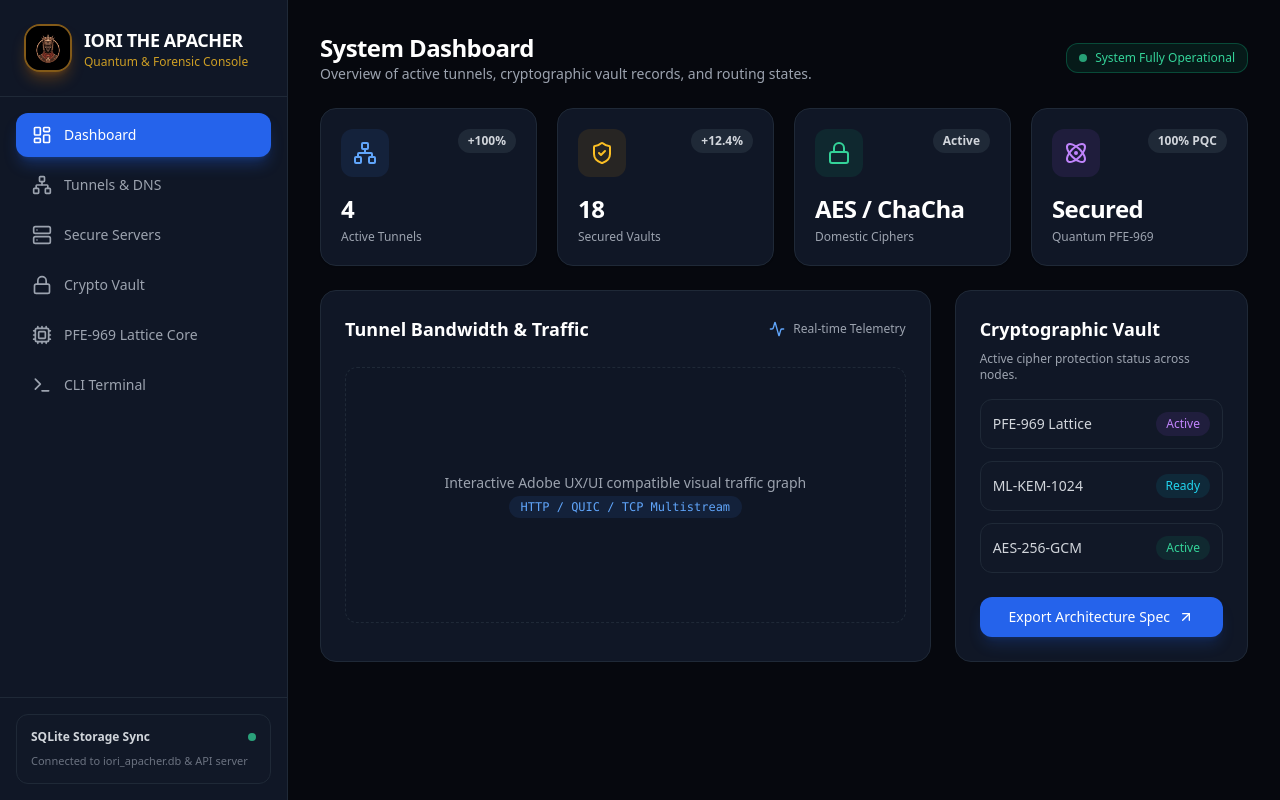
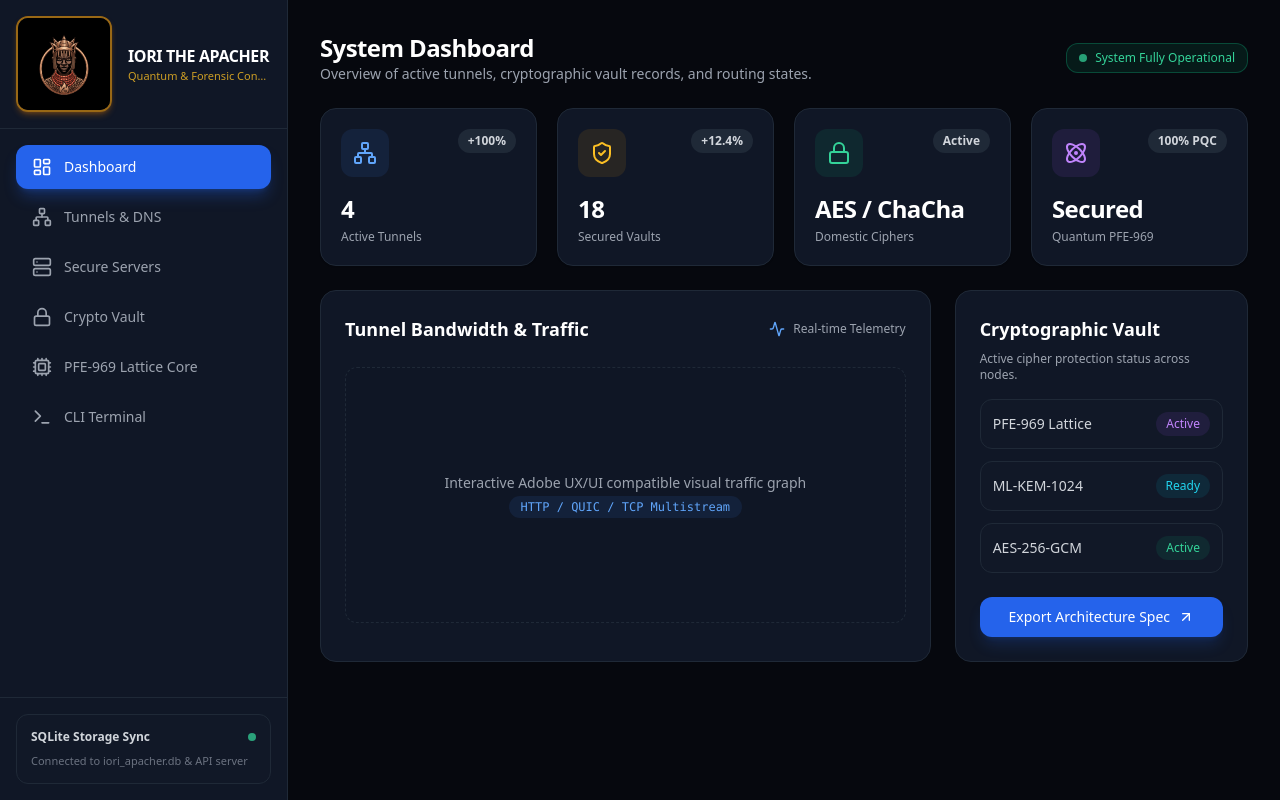
Before and after one commit to OllieTom8t0nxKrust/iori-the-apacher, a React (Vite) app in the folder frontend/: page / in a window 1280 px wide. Built offline with nearby package versions, Linux system fonts and the light colour scheme.

Commit message:
fix(frontend): adjust logo proportions and sidebar UI spacing

```diff
--- a/frontend/src/components/CabocloIoriLogo.tsx
+++ b/frontend/src/components/CabocloIoriLogo.tsx
@@ -33,12 +33,12 @@ export const CabocloIoriLogo: React.FC<{ collapsed?: boolean }> = ({ collapsed =
       )}
 
       {/* Logo Image Container */}
-      <div className={`relative w-12 h-12 rounded-2xl transition-all duration-700 flex items-center justify-center overflow-hidden border-2 ${
+      <div className={`relative ${collapsed ? 'w-14 h-14' : 'w-24 h-24'} rounded-xl transition-all duration-700 flex items-center justify-center overflow-hidden border-2 ${
         collapsed
-          ? 'bg-black border-white'
+          ? 'bg-black border-white shadow-md'
           : energized
-          ? 'border-cyan-400 shadow-[0_0_35px_rgba(6,182,212,0.9)] scale-110 brightness-125'
-          : 'border-amber-500/50 shadow-lg shadow-amber-600/30'
+          ? 'border-cyan-400 shadow-[0_0_35px_rgba(6,182,212,0.9)] scale-105 brightness-125'
+          : 'border-amber-500/60 shadow-md shadow-amber-600/30'
       }`}>
         {collapsed ? (
           <img
--- a/frontend/src/components/Sidebar.tsx
+++ b/frontend/src/components/Sidebar.tsx
@@ -20,14 +20,14 @@ export const Sidebar: React.FC<SidebarProps> = ({ activeTab, setActiveTab }) =>
 
   return (
     <aside className={`${collapsed ? 'w-20' : 'w-72'} bg-cardbase border-r border-gray-800 flex flex-col h-auto md:h-screen sticky top-0 transition-all duration-300`}>
-      <div className={`p-6 border-b border-gray-800 flex items-center ${collapsed ? 'justify-center' : 'space-x-3'}`}>
-        <button onClick={() => setCollapsed(!collapsed)} className="focus:outline-none">
+      <div className={`p-4 border-b border-gray-800 flex items-center ${collapsed ? 'justify-center p-2' : 'space-x-4'}`}>
+        <button onClick={() => setCollapsed(!collapsed)} className="focus:outline-none flex items-center justify-center shrink-0">
           <CabocloIoriLogo collapsed={collapsed} />
         </button>
         {!collapsed && (
-          <div>
-            <h1 className="font-bold text-lg tracking-tight text-white">IORI THE APACHER</h1>
-            <p className="text-xs text-amber-400/80 font-medium">Quantum & Forensic Console</p>
+          <div className="overflow-hidden">
+            <h1 className="font-bold text-base tracking-tight text-white truncate">IORI THE APACHER</h1>
+            <p className="text-[11px] text-amber-400/80 font-medium truncate">Quantum & Forensic Console</p>
           </div>
         )}
       </div>
```
Also changed, not shown: 2 other files (tests, documents, lock files or other folders).
